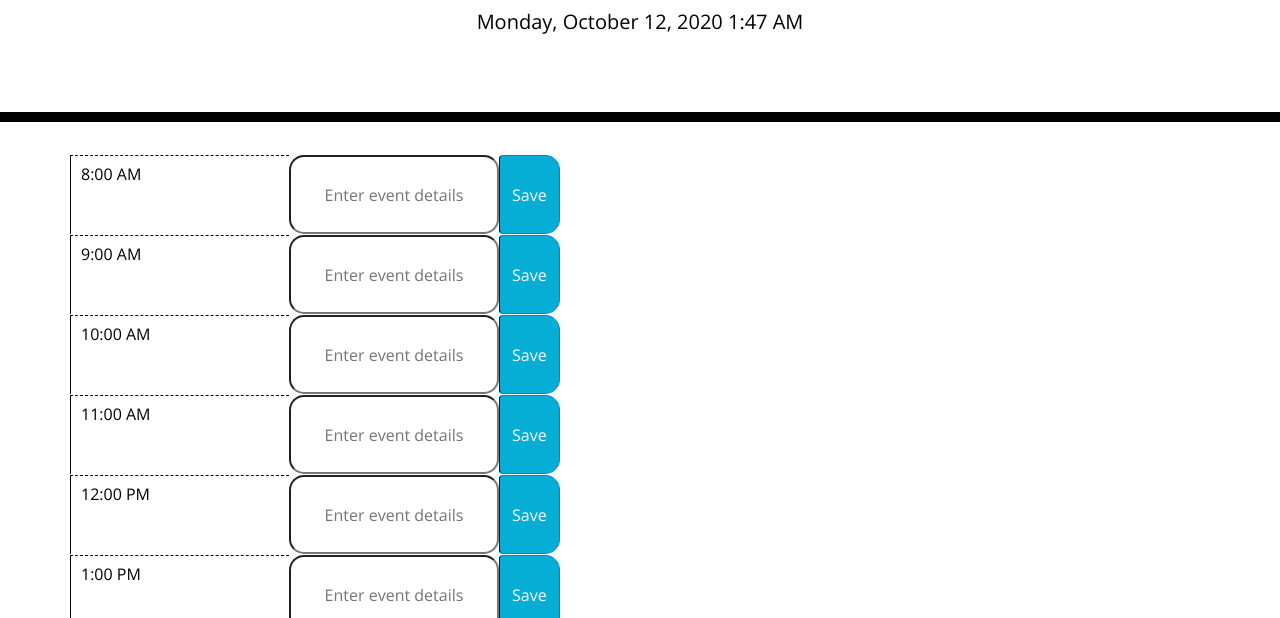
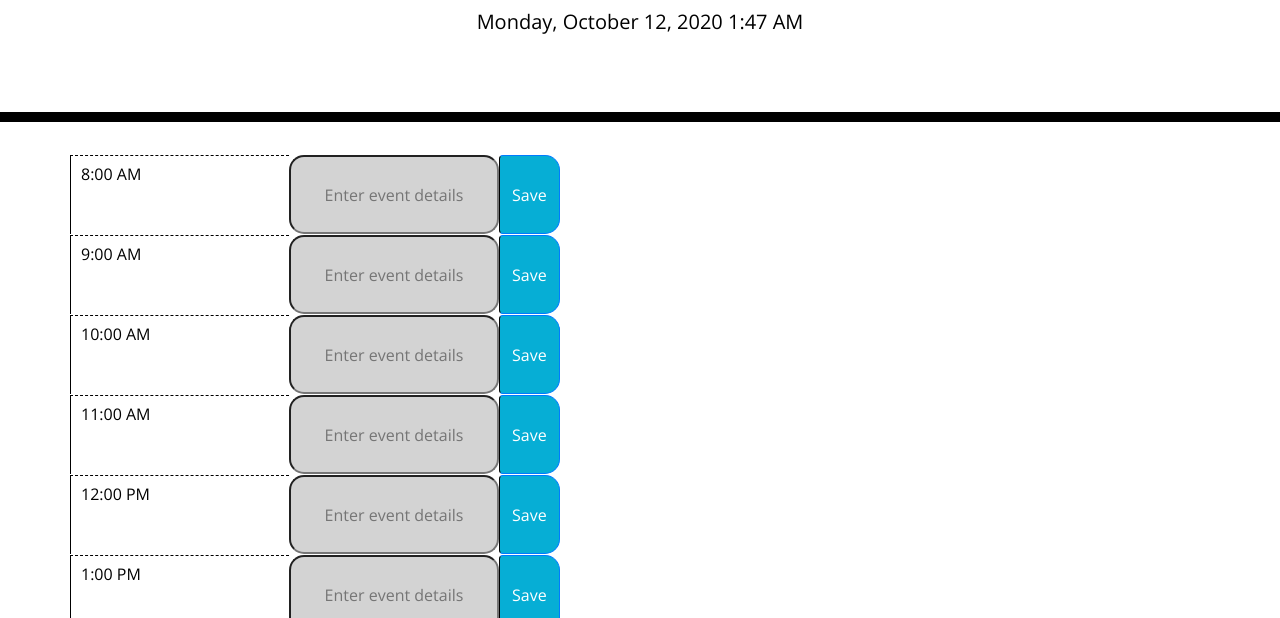
Before and after one commit to nova-codes/day-planner, a plain HTML site: page index.html in a window 1280 px wide. Shown: the part 182-800 px from the top of the page. Drawn offline with nearby package versions, Linux system fonts and the light colour scheme.

Commit message:
Color coding past, present, and future time periods.

```diff
--- a/app.js
+++ b/app.js
@@ -1,6 +1,6 @@
 
 
-// color code if past, present, future
+
 // click on time block
 // user can input event
 // user can save event in local storage
@@ -12,46 +12,58 @@
 
 function dayPlanner() {
     $(document).ready(function() {
+        let m = moment();
         let dateFormat = moment().format('LLLL');
+        let currentTime = m.format('h:mma');
         let businessHours = [
             {
                 id: 'eight',
+                hour: m.hour(8),
                 time: '8:00 AM'
             },
             {
                 id: 'nine',
+                hour: m.hour(9),
                 time: '9:00 AM'
             },
             {
                 id: 'ten',
+                hour: m.hour(10),
                 time: '10:00 AM'
             },
             {
                 id: 'eleven',
+                hour: m.hour(11),
                 time: '11:00 AM'
             },
             {
                 id: 'twelve',
+                hour: m.hour(12),
                 time: '12:00 PM'
             },
             {
                 id: 'one',
+                hour: m.hour(13),
                 time: '1:00 PM'
             },
             {
                 id: 'two',
+                hour: m.hour(14),
                 time: '2:00 PM'
             },
             {
                 id: 'three',
+                hour: m.hour(15),
                 time: '3:00 PM'
             },
             {
                 id: 'four',
+                hour: m.hour(16),
                 time: '4:00 PM'
             },
             {
                 id: 'five',
+                hour: m.hour(17),
                 time: '5:00 PM'
             }
         ]
@@ -68,7 +80,7 @@ function dayPlanner() {
 
         // create timeblocks for standard business hours
         function timeBlock(){
-            $.each(businessHours, function(i, val){
+            $.each(businessHours, function(i){
                 var timeRow = $('<div>');
                     timeRow.addClass('row');
 
@@ -96,6 +108,27 @@ function dayPlanner() {
 
         timeBlock();
 
+        // color code if past, present, future
+        function colorCode() {
+
+            for(i = 0; i <= 23; i++) {
+                let hour = $('.hour');
+
+                if(hour === currentTime)     {
+                    $('.time-block').addClass('present');
+                }
+                else if(hour > currentTime) {
+                    $('.time-block').addClass('past');
+                }
+                else {
+                    $('.time-block').addClass('future');
+                }
+            }
+
+        }
+
+        colorCode();
+
     });
 
 }
```
Also changed, not shown: index.html (+0 -1 lines).
